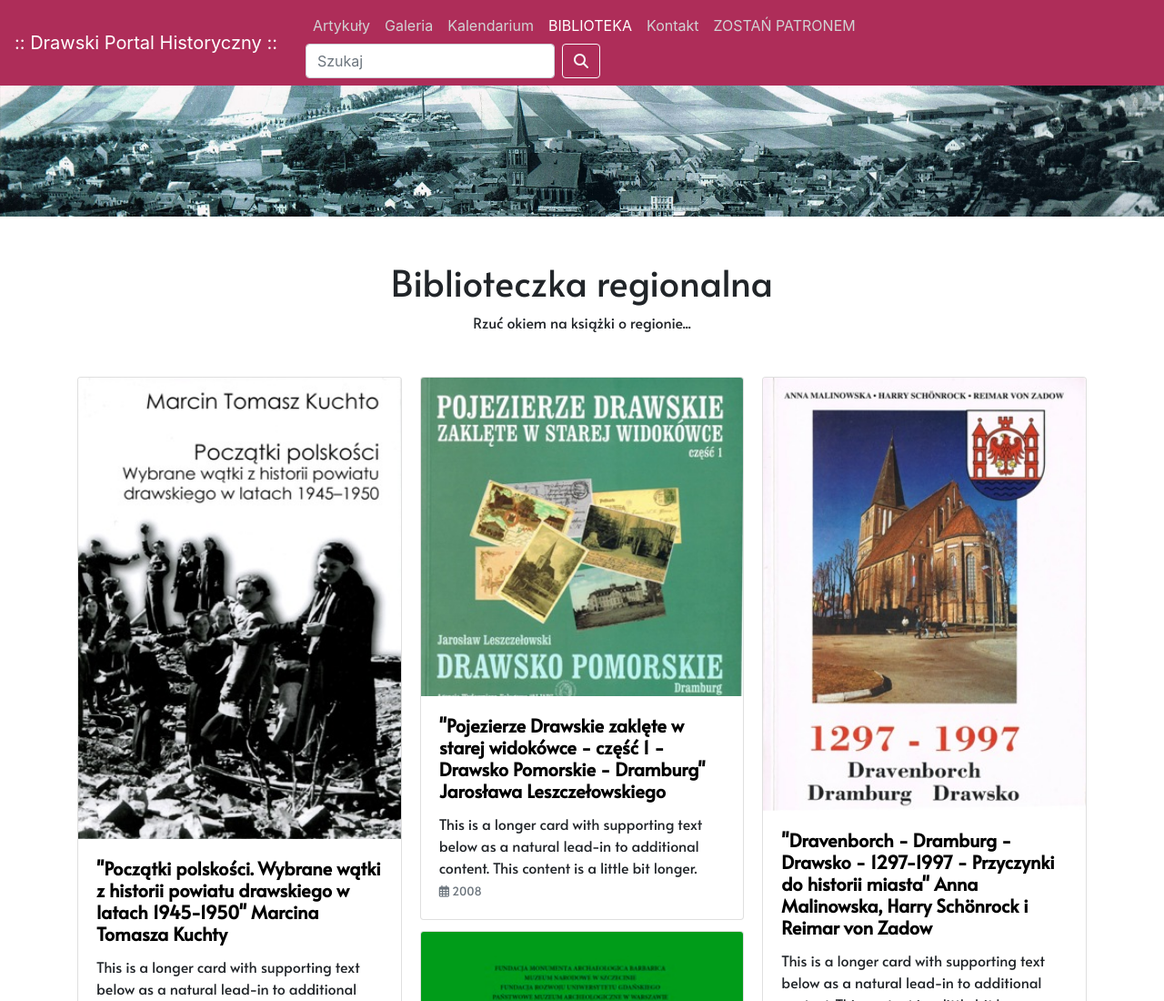
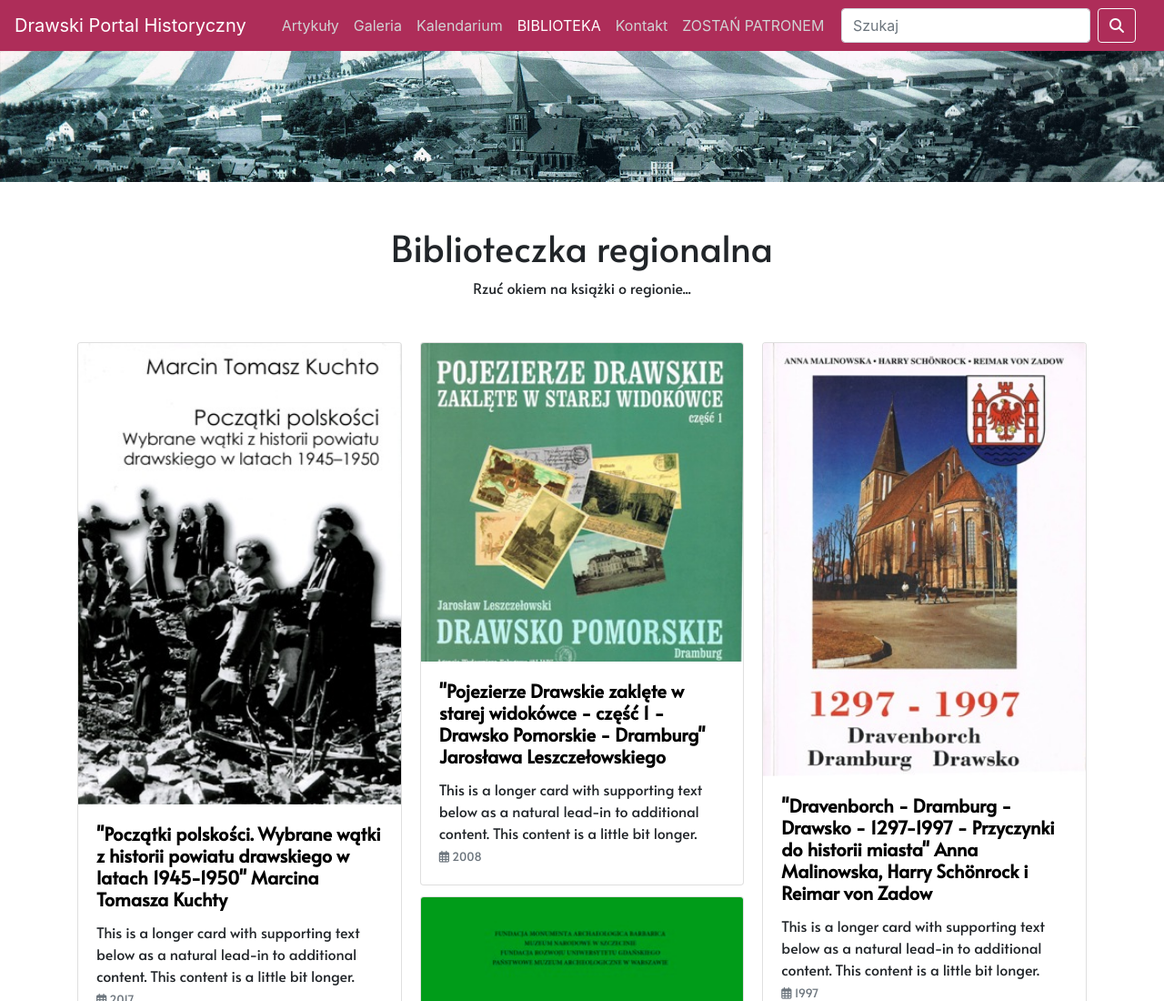
Before and after one commit to tomaszchoroba/drawskiportalhistoryczny.github.io, a plain HTML site: page biblio.html in a window 1280 px wide. Shown: the top 1100 px of the page at 91% size. Drawn offline with nearby package versions, Linux system fonts and the light colour scheme.

Commit message:
zmiany edytorskie

```diff
--- a/biblio.html
+++ b/biblio.html
@@ -16,7 +16,7 @@
   <body>
 
       <nav class="navbar navbar-default navbar-expand-xl sticky-top">
-          <a class="navbar-brand" href="index.html">:: Drawski Portal Historyczny ::</a>
+        <a class="navbar-brand" href="index.html">Drawski Portal Historyczny</a>
               <button class="navbar-toggler" type="button" data-toggle="collapse" data-target="#navbarSupportedContent" aria-controls="navbarSupportedContent" aria-expanded="false" aria-label="Toggle navigation">
                 <span class="navbar-toggler-icon"><i class="fas fa-bars" style="color:#fff; font-size:28px;"></i></span>
               </button>
```
Also changed, not shown: artykuly.html (+1 -1 lines), galeria.html (+1 -1 lines), index.html (+1 -1 lines), kalendarium.html (+1 -1 lines), kontakt.html (+1 -1 lines).
